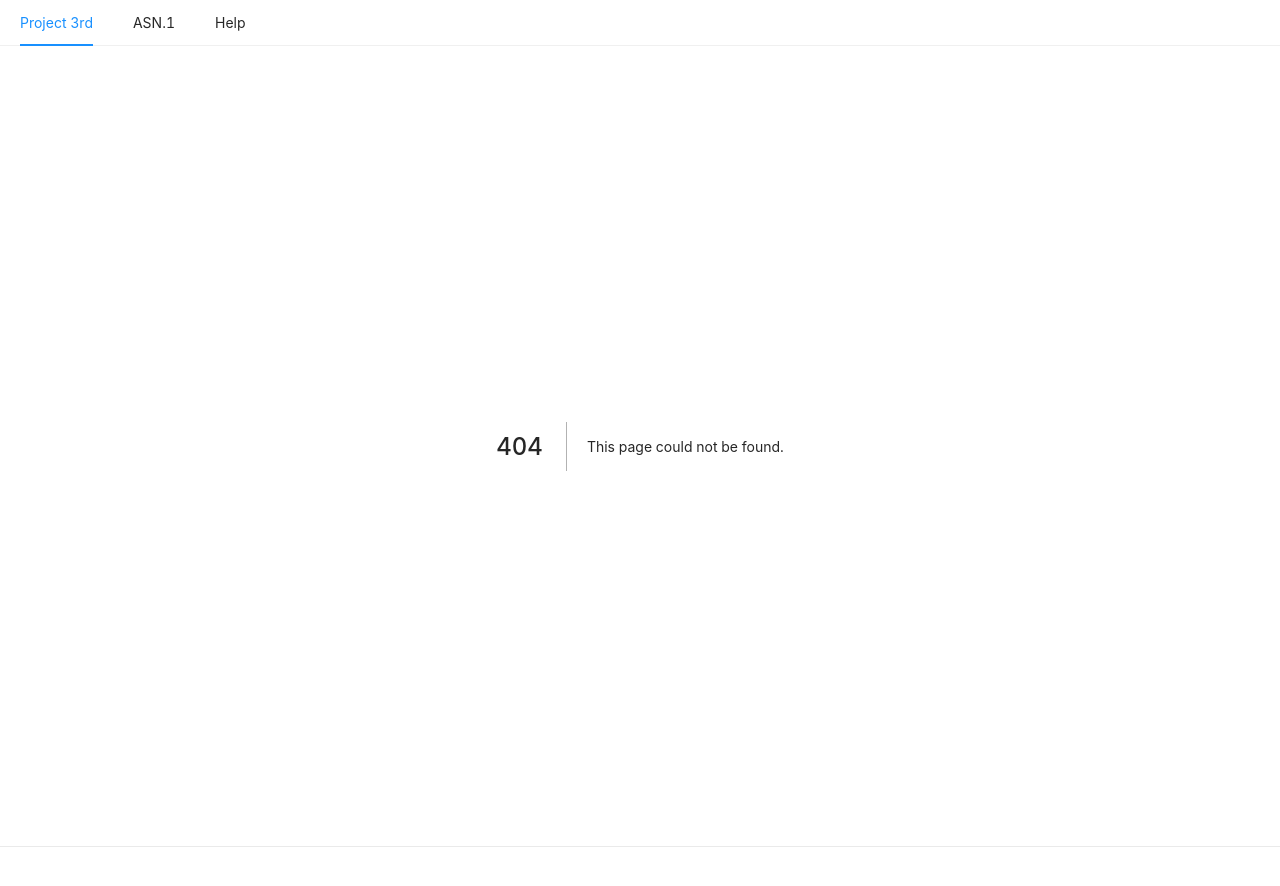
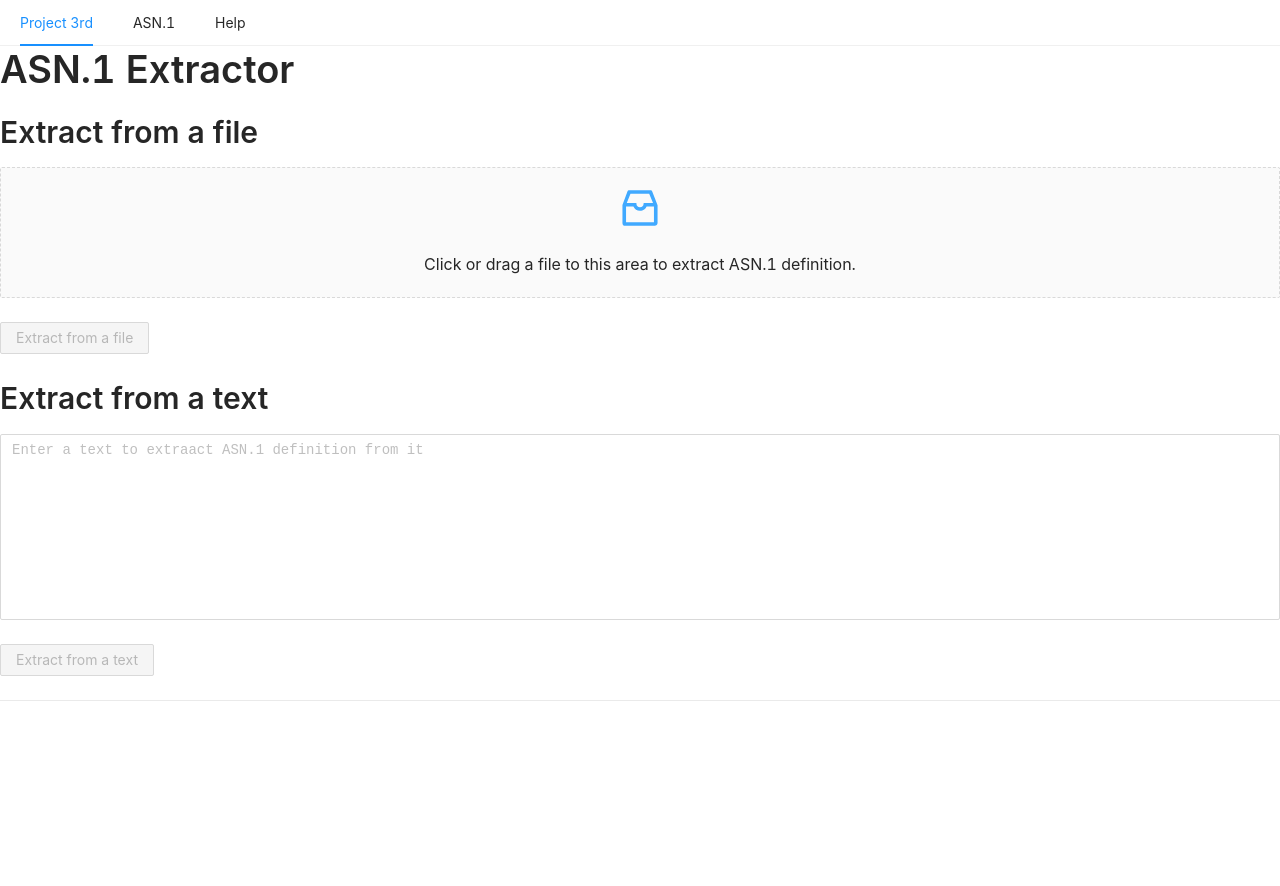
Before and after one commit to proj3rd/proj3rd.github.io, a Next.js app: page /asn1/extract in a window 1280 px wide. Before the commit this address had no page. Shown: the top 886 px of the page. After the commit the page ends 800 px from the top, so only its background shows below. Built offline with nearby package versions, Linux system fonts and the light colour scheme.

Commit message:
add ASN.1 extractor skeleton

```diff
--- a/components/navbar.tsx
+++ b/components/navbar.tsx
@@ -34,6 +34,9 @@ export default function NavBar() {
           <Link href="/">Project 3rd</Link>
         </Menu.Item>
         <SubMenu key="asn1" title="ASN.1">
+          <Menu.Item key="extract">
+            <Link href="/asn1/extract">Extract</Link>
+          </Menu.Item>
           <Menu.Item key="validate">
             <Link href="/asn1/validate">Validate</Link>
           </Menu.Item>
--- /dev/null
+++ b/pages/asn1/extract.tsx
@@ -0,0 +1,241 @@
+import {
+  Button,
+  Col,
+  Form,
+  Input,
+  message,
+  Modal,
+  Row,
+  Spin,
+  Typography,
+  Upload,
+} from "antd";
+import { useForm } from "antd/lib/form/Form";
+import { CheckOutlined, InboxOutlined } from "@ant-design/icons";
+import { parse } from "asn3rd/dist/parser.js";
+import { useState } from "react";
+import Head from "next/head";
+
+const { TextArea } = Input;
+const { Title } = Typography;
+const { Dragger } = Upload;
+
+export default function Extract() {
+  const [formFile] = useForm();
+  const [formText] = useForm();
+
+  const [lastAttempt, setLastAttempt] = useState("");
+  const [working, setWorking] = useState(false);
+  const [disabledFile, setDisabledFile] = useState(true);
+  const [disabledText, setDisabledText] = useState(true);
+  const [visibleModal, setVisibleModal] = useState(false);
+  const [numErrors, setNumErrors] = useState(0);
+  const [errors, setErrors] = useState("");
+
+  function onCancelModal() {
+    setVisibleModal(false);
+  }
+
+  function onClickButtonShowErrors() {
+    setVisibleModal(true);
+  }
+
+  function onValuesChangeFile(changedValues: any) {
+    const { file } = changedValues;
+    if (!file) {
+      return;
+    }
+    setDisabledFile(!file.fileList.length);
+  }
+
+  function onValuesChangeText(changedValues: any) {
+    const { text } = changedValues;
+    setDisabledText(!text);
+  }
+
+  async function extract(text: string) {
+    message.destroy();
+    return new Promise<void>((resolve, reject) => {
+      setTimeout(() => {
+        const [error] = parse(text);
+        if (error) {
+          reject(error);
+        } else {
+          resolve();
+        }
+      }, 0);
+    })
+      .then(() => {
+        setNumErrors(0);
+      })
+      .catch((reason) => {
+        const errors = reason.errors
+          .map(
+            ({
+              line,
+              column,
+              msg,
+            }: {
+              line: number;
+              column: number;
+              msg: string;
+            }) => {
+              return `line ${line}:${column} ${msg}`;
+            }
+          )
+          .join("\n");
+        setNumErrors(reason.errors.length);
+        setErrors(errors);
+        setVisibleModal(true);
+      })
+      .finally(() => {
+        setWorking(false);
+      });
+  }
+
+  async function extractFromFile() {
+    setWorking(true);
+    setLastAttempt("file");
+    const fileField = formFile.getFieldValue("file");
+    if (!fileField.fileList.length) {
+      setWorking(false);
+      return;
+    }
+    const file = fileField.fileList[0];
+    const fileObj = file.originFileObj as File;
+    if (!fileObj) {
+      setWorking(false);
+      return;
+    }
+    const reader = new FileReader();
+    reader.addEventListener("load", (ev) => {
+      const { result } = reader;
+      if (typeof result !== "string") {
+        message.error("Oops. It is unexpected.", 0);
+        setWorking(false);
+        return;
+      }
+      extract(result);
+    });
+    reader.readAsText(fileObj);
+  }
+
+  async function extractFromText() {
+    setWorking(true);
+    setLastAttempt("text");
+    const text = formText.getFieldValue("text");
+    extract(text);
+  }
+
+  function ResultButton({
+    type,
+    numErrors,
+  }: {
+    type: string;
+    numErrors: number;
+  }) {
+    return lastAttempt === type ? (
+      numErrors ? (
+        <Button danger onClick={onClickButtonShowErrors}>
+          Show {numErrors === 1 ? "an error" : "errors"}
+        </Button>
+      ) : (
+        <Button type="primary" icon={<CheckOutlined />} />
+      )
+    ) : null;
+  }
+
+  return (
+    <>
+      <Head>
+        <title>ASN.1 Extractor</title>
+      </Head>
+
+      <Title level={1}>ASN.1 Extractor</Title>
+
+      <Spin spinning={working}>
+        <Title level={2}>Extract from a file</Title>
+        <Form
+          form={formFile}
+          component={false}
+          onValuesChange={onValuesChangeFile}
+        >
+          <Row>
+            <Col span={24}>
+              <Form.Item name="file">
+                <Dragger multiple={false} maxCount={1}>
+                  <p className="ant-upload-drag-icon">
+                    <InboxOutlined />
+                  </p>
+                  <p className="ant-upload-text">
+                    Click or drag a file to this area to extract ASN.1
+                    definition.
+                  </p>
+                </Dragger>
+              </Form.Item>
+            </Col>
+          </Row>
+          <Row>
+            <Col span={24}>
+              <Form.Item>
+                <Button
+                  disabled={disabledFile || visibleModal}
+                  onClick={extractFromFile}
+                >
+                  Extract from a file
+                </Button>{" "}
+                <ResultButton type="file" numErrors={numErrors} />
+              </Form.Item>
+            </Col>
+          </Row>
+        </Form>
+
+        <Title level={2}>Extract from a text</Title>
+        <Form
+          form={formText}
+          component={false}
+          onValuesChange={onValuesChangeText}
+        >
+          <Row>
+            <Col span={24}>
+              <Form.Item name="text">
+                <TextArea
+                  autoSize={{ minRows: 8, maxRows: 24 }}
+                  style={{ fontFamily: "monospace, monospace" }}
+                  placeholder="Enter a text to extraact ASN.1 definition from it"
+                />
+              </Form.Item>
+            </Col>
+          </Row>
+          <Row>
+            <Col span={24}>
+              <Form.Item>
+                <Button
+                  disabled={disabledText || visibleModal}
+                  onClick={extractFromText}
+                >
+                  Extract from a text
+                </Button>{" "}
+                <ResultButton type="text" numErrors={numErrors} />
+              </Form.Item>
+            </Col>
+          </Row>
+        </Form>
+
+        <Modal
+          title='Extraction result'
+          visible={visibleModal}
+          onCancel={onCancelModal}
+          width="100%"
+          footer={null}
+        >
+          <TextArea
+            value={errors}
+            autoSize={{ minRows: 8, maxRows: 24 }}
+            readOnly
+          />
+        </Modal>
+      </Spin>
+    </>
+  );
+}
```
